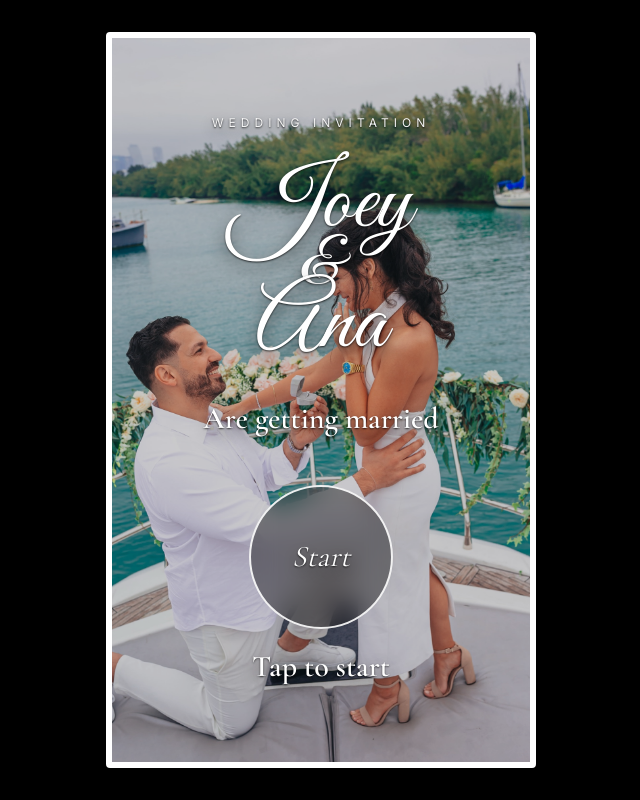
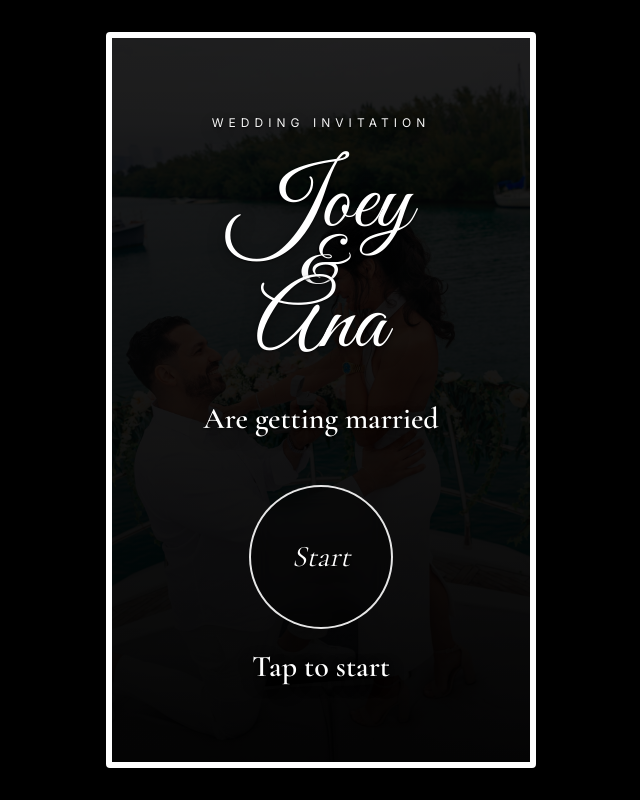
Before and after one commit to jnrahme/wedding, a Next.js app: page / in a window 1280 px wide. Shown: the whole page, without its empty margins (319-959 px from the left). Built offline with nearby package versions, Linux system fonts and the light colour scheme.

Commit message:
Tune invitation overlay contrast

```diff
--- a/components/InvitationBox.tsx
+++ b/components/InvitationBox.tsx
@@ -153,7 +153,7 @@ export function InvitationBox({ openExternalRsvp }: InvitationBoxProps) {
         eyebrow: 'Questions',
         content: (
           <div>
-            <HelpCircle className="mx-auto mb-5 text-gold" size={34} aria-hidden="true" />
+            <HelpCircle className="mx-auto mb-7 mt-3 text-gold" size={52} strokeWidth={1.8} aria-hidden="true" />
             <h2 className="invitation-copy text-center font-display text-5xl">FAQ</h2>
             <div className="mt-7 space-y-4 text-left">
               {wedding.faq.map((item) => (
@@ -205,10 +205,10 @@ export function InvitationBox({ openExternalRsvp }: InvitationBoxProps) {
                 fill
                 sizes="(max-width: 640px) 100vw, 430px"
                 priority={index < 2}
-                className="object-cover opacity-80"
+                className="object-cover opacity-70"
               />
-              <div className="absolute inset-0 bg-black/52" />
-              <div className="absolute inset-0 bg-gradient-to-b from-black/24 via-black/44 to-black/80" />
+              <div className="absolute inset-0 bg-black/70" />
+              <div className="absolute inset-0 bg-gradient-to-b from-black/40 via-black/60 to-black/90" />
               <div className="relative z-10 flex h-full flex-col px-7 pb-20 pt-16">
                 {slide.eyebrow ? (
                   <p className="invitation-copy-soft text-center font-display text-2xl">{slide.eyebrow}</p>
--- a/components/OpeningScreen.tsx
+++ b/components/OpeningScreen.tsx
@@ -25,10 +25,10 @@ export function OpeningScreen({ onOpen }: OpeningScreenProps) {
           fill
           priority
           sizes="(max-width: 640px) 100vw, 430px"
-          className="object-cover opacity-80"
+          className="object-cover opacity-70"
         />
-        <div className="absolute inset-0 bg-black/52" />
-        <div className="absolute inset-0 bg-gradient-to-b from-black/24 via-black/44 to-black/80" />
+        <div className="absolute inset-0 bg-black/70" />
+        <div className="absolute inset-0 bg-gradient-to-b from-black/40 via-black/60 to-black/90" />
         <motion.div
           className="relative z-10 mx-auto flex h-full max-w-sm flex-col items-center justify-center px-6"
           initial={prefersReducedMotion ? false : { opacity: 0, y: 18 }}
--- a/components/RSVP.tsx
+++ b/components/RSVP.tsx
@@ -34,7 +34,7 @@ export function RSVP({ openExternalRsvp, compact = false }: RSVPProps) {
         <button
           type="button"
           onClick={openExternalRsvp}
-          className="mt-10 inline-flex min-w-48 items-center justify-center gap-3 rounded-full border border-gold/80 bg-black/35 px-9 py-4 text-sm font-semibold uppercase tracking-[0.28em] text-gold backdrop-blur-sm transition hover:bg-black/50 focus:outline-none focus:ring-4 focus:ring-gold/30"
+          className="mt-10 inline-flex min-w-48 items-center justify-center gap-3 rounded-full border border-gold/80 bg-black/50 px-9 py-4 text-sm font-semibold uppercase tracking-[0.28em] text-gold backdrop-blur-sm transition hover:bg-black/60 focus:outline-none focus:ring-4 focus:ring-gold/30"
         >
           RSVP
           <ExternalLink size={17} aria-hidden="true" />
```
